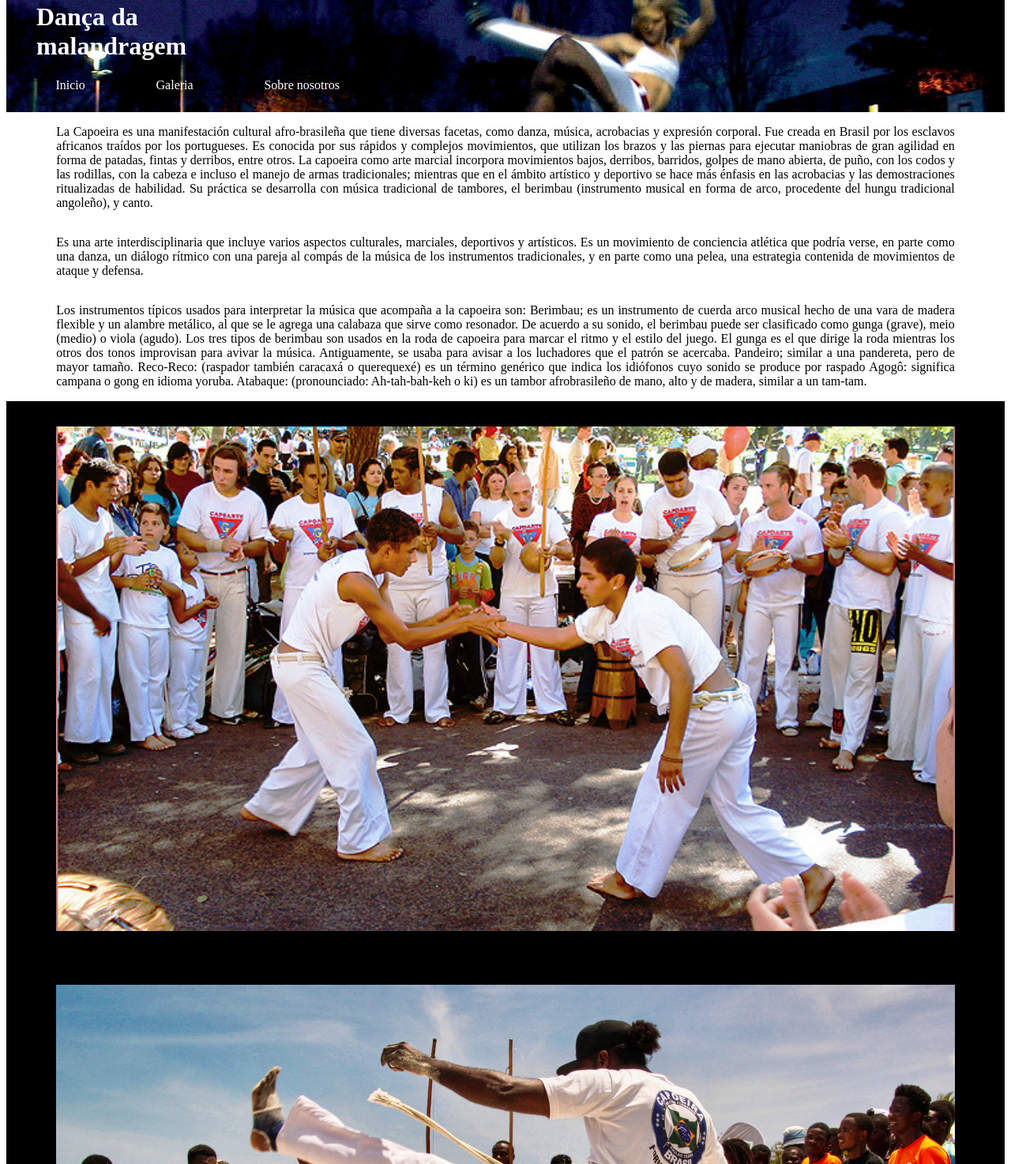
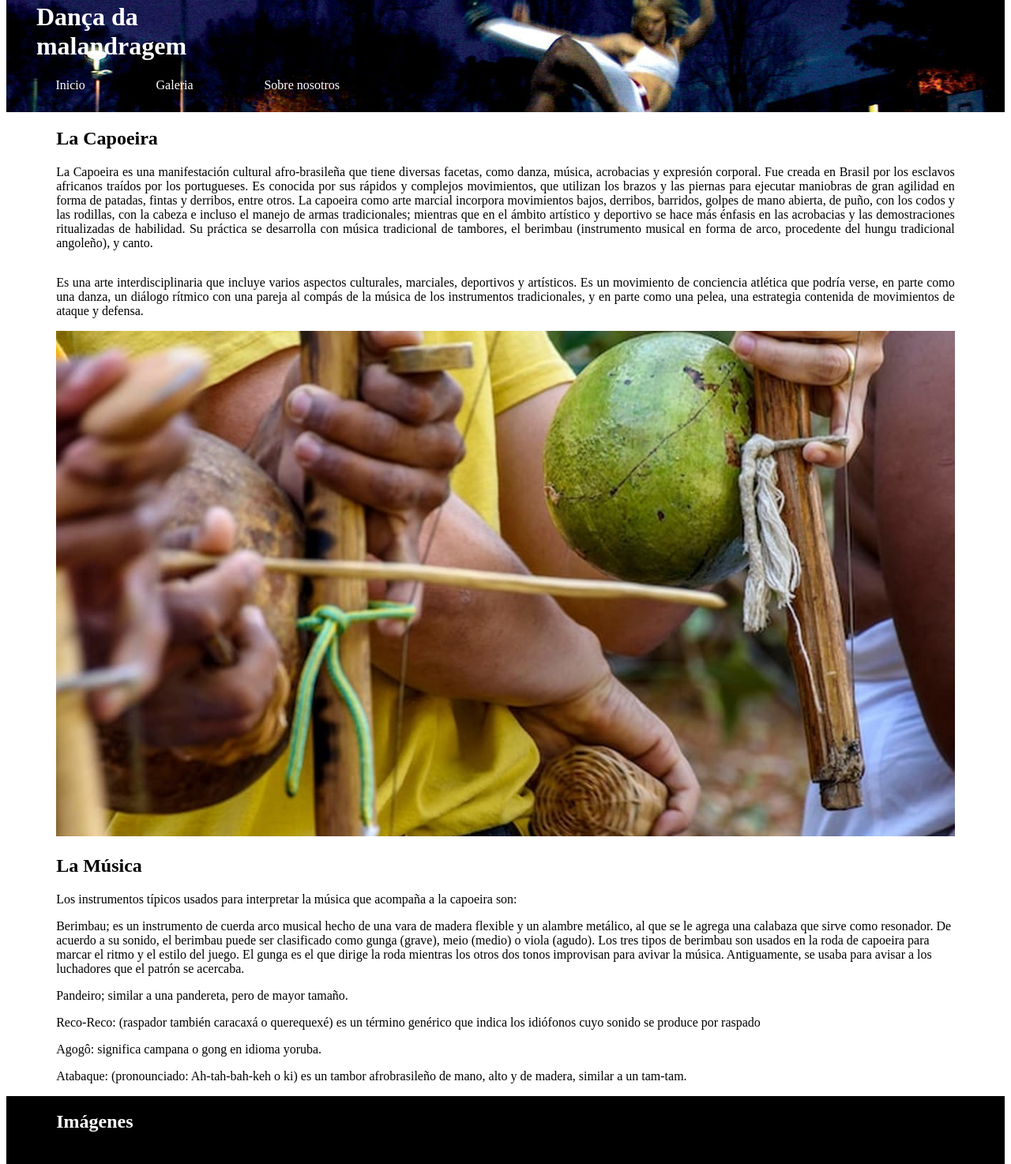
Before and after one commit to Vvevegvega/Ivan_Vega_ProyectoGlobal_1a_evaluacion, a plain HTML site: page index.html in a window 1280 px wide. Shown: the part 166-1640 px from the top of the page at 79% size. Drawn offline with Linux system fonts and the light colour scheme.

Commit message:
imagenes insertadas

```diff
--- a/css/estilo.css
+++ b/css/estilo.css
@@ -78,6 +78,12 @@ p{
     width: 90%;
 }
 
+.carrousel h2{
+    color:white;
+    text-align: left;
+    width: 90%;
+}
+
 div img, img{
     aspect-ratio: 16 / 9;
     max-width: 100%;
--- a/index.html
+++ b/index.html
@@ -16,7 +16,9 @@
                 <a>Sobre nosotros</a>
             </nav>
         </header>
-        <p class = "primer_parrafo">
+        <div class = "primer_parrafo">
+            <h2>La Capoeira</h2>
+            <p>
                 La Capoeira es una manifestación cultural afro-brasileña que tiene diversas facetas, como danza, música, acrobacias y
                 expresión corporal. Fue creada en Brasil por los esclavos africanos traídos por los portugueses. Es conocida por sus
                 rápidos y complejos movimientos, que utilizan los brazos y las piernas para ejecutar maniobras de gran agilidad en
@@ -26,17 +28,24 @@
                 ritualizadas de habilidad. Su práctica se desarrolla con música tradicional de tambores, el berimbau (instrumento
                 musical en forma de arco, procedente del hungu tradicional angoleño), y canto.
             </p>
+        </div>
 
-        <p class = "segundo_parrafo">
+        <div class = "segundo_parrafo">
+            <p>
             Es una arte interdisciplinaria que incluye varios aspectos culturales, marciales, deportivos y artísticos. Es un movimiento
             de conciencia atlética que podría verse, en parte como una danza, un diálogo rítmico con una pareja al compás de la música
             de los instrumentos tradicionales, y en parte como una pelea, una estrategia contenida de movimientos de ataque y defensa.
             </p>
+            <div><img src="./imagenes/berimbao.jpg" alt="Grupo de gente en circulo practicando una Roda do capoeira"></div>
+        </div>
 
 
 
-        <p class = "instrumentos">
+        <div class = "instrumentos">
+            <h2>La Música</h2>
+            <p>
                 Los instrumentos típicos usados para interpretar la música que acompaña a la capoeira son:
+            </p>
                 Berimbau; es un instrumento de cuerda arco musical hecho de una vara de madera flexible y un alambre metálico, al que se le
                 agrega una calabaza que sirve como resonador.
                 De acuerdo a su sonido, el berimbau puede
@@ -47,19 +56,25 @@
                 para avivar la música.
 
                 Antiguamente, se usaba para avisar a los luchadores que el patrón se acercaba.
-
+            </p>
+            <p>
                 Pandeiro; similar a una pandereta, pero de mayor tamaño.
-
+            </p>
+            <p>
                 Reco-Reco: (raspador también caracaxá o querequexé) es un término genérico que indica los idiófonos cuyo sonido se produce por raspado
-
+            </p>
+            <p>
                 Agogô: significa campana o gong en idioma yoruba.
-
+            </p>
+            <p>
                 Atabaque: (pronounciado: Ah-tah-bah-keh o ki) es un tambor afrobrasileño de mano, alto y de madera, similar a un tam-tam.
             </p>
+        </div>
 
         <!-- Hacer un apartado para cada uno y poner una prueba de audio y foto de cada instrumento -->
 
         <div class="carrousel">
+            <h2>Imágenes</h2>
             <div><img src="./imagenes/roda1.jpg" alt="Grupo de gente en circulo practicando una Roda do capoeira"></div>
             <div><img src="./imagenes/roda2.jpg" alt="Grupo de gente en circulo practicando una Roda do capoeira"></div>
             <div><img src="./imagenes/roda3.jpg" alt="Grupo de gente en circulo practicando una Roda do capoeira"></div>
@@ -67,13 +82,16 @@
             <div><img src="./imagenes/roda5.jpg" alt="Grupo de gente en circulo practicando una Roda do capoeira"></div>
             <div><img src="./imagenes/roda6.jpg" alt="Grupo de gente en circulo practicando una Roda do capoeira"></div>
             <div><img src="./imagenes/roda7.jpg" alt="Grupo de gente en circulo practicando una Roda do capoeira"></div>
-            <div><img src="./imagenes/berimbao.jpg" alt="Grupo de gente en circulo practicando una Roda do capoeira"></div>
+            <div><img src="./imagenes/voltereta3.jpg" alt="Grupo de gente en circulo practicando una Roda do capoeira"></div>
         </div>
 
-        <p class="informacion_newsletter">
+        <div class="informacion_newsletter">
+            <h2>Contacto</h2>
+            <p>
                 Si deseas ponerte en contacto con nosotros con alguna idea o si deseas subscribirte a nuestra newsletter, puedes
                 hacerlo atraves del siguiente formulario.
             </p>
+        </div>
 
         <div class="form">
         <form method='POST' action=''>
```
Also changed, not shown: imagenes/roda7.jpg. Lines whose indentation alone changed are shown as unchanged.
